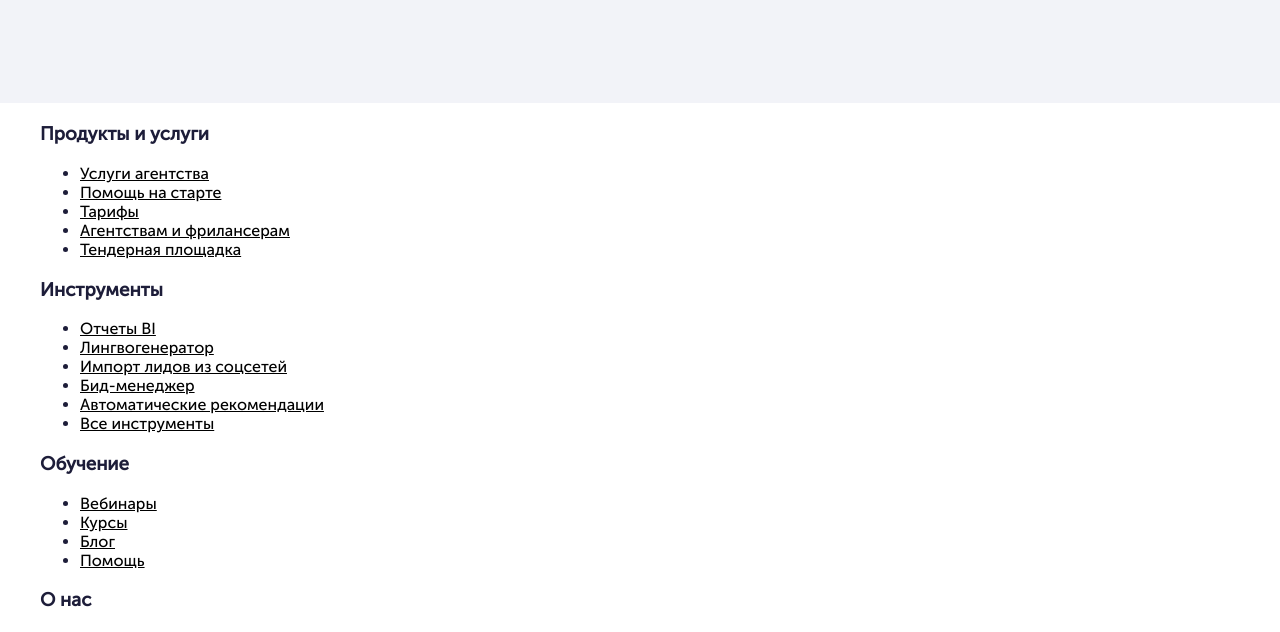
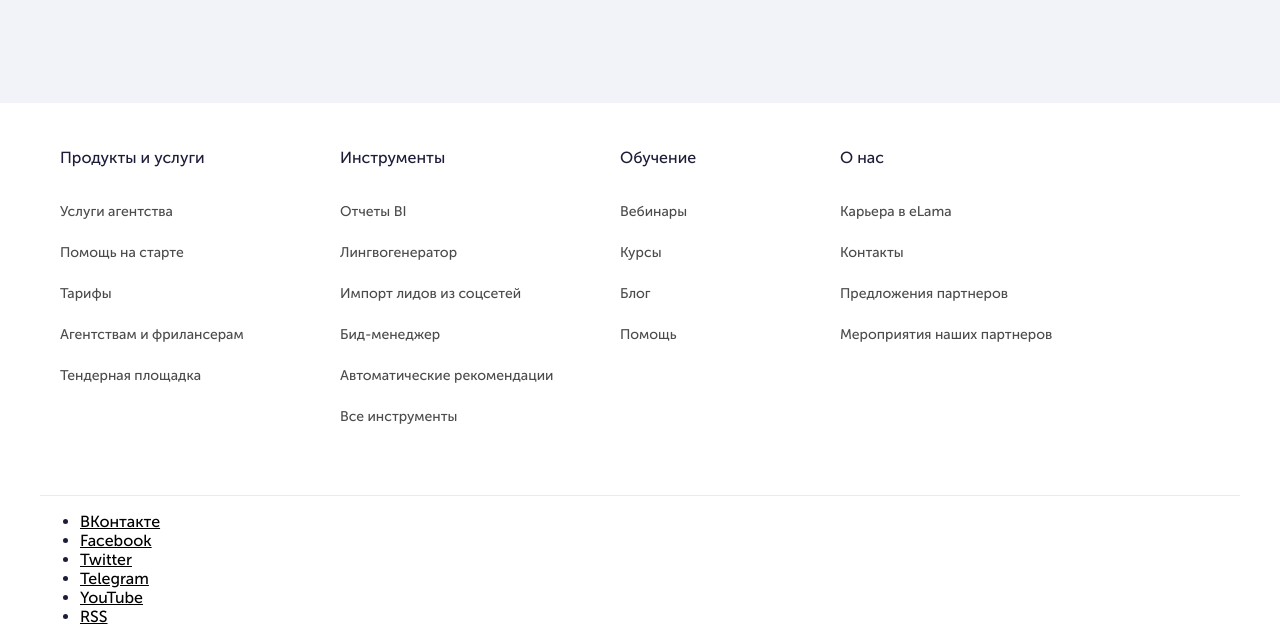
Before and after one commit to akuzevanova/eLama_main, a website: page src/index.html in a window 1280 px wide. Shown: the part 5388-6020 px from the top of the page. Drawn offline with nearby package versions, Linux system fonts and the light colour scheme; files that its build step writes are made by us from their sources.

Commit message:
bottommap block

```diff
--- a/src/styles/bottommap-block.css
+++ b/src/styles/bottommap-block.css
@@ -0,0 +1,49 @@
+.bottommap-block {
+}
+
+.bottommap-container {
+  display: flex;
+  justify-content: flex-start;
+  border-bottom: 1px solid #e7eaf1;
+  padding: 45px 0 36px;
+}
+
+.bottommap-col {
+  padding: 0 20px;
+  max-width: 20%;
+}
+
+.bottommap-title {
+  margin: 0 0 30px;
+  font-size: 16px;
+  font-weight: 100;
+}
+
+.bottommap-list li {
+  list-style-type: none;
+  margin: 0 0 11px;
+  display: inline-block;
+  color: #1d1d39;
+  font-size: 14px;
+  font-weight: 100;
+  width: 215px;
+  line-height: 30px;
+  opacity: 70%;
+}
+
+.bottommap-list {
+  padding: 0;
+}
+
+.bottommap-list-point a {
+  text-decoration: none;
+}
+
+.bottommap-list-link:hover {
+  color: #039be6;
+  transition: color 125ms;
+}
+
+.bottommap-col16 {
+  max-width: 15%;
+}
--- a/src/views/bottommap-block.html
+++ b/src/views/bottommap-block.html
@@ -1,6 +1,6 @@
 <div class="bottommap-block">
   <div class="bottommap-container container">
-    <div class="bottommap-products">
+    <div class="bottommap-col">
       <h3 class="bottommap-title">Продукты и услуги</h3>
       <ul class="bottommap-list">
         <li class="bottommap-list-point">
@@ -34,7 +34,7 @@
         </li>
       </ul>
     </div>
-    <div class="bottommap-tools">
+    <div class="bottommap-col">
       <h3 class="bottommap-title">Инструменты</h3>
       <ul class="bottommap-list">
         <li class="bottommap-list-point">
@@ -81,7 +81,7 @@
         </li>
       </ul>
     </div>
-    <div class="bottommap-education">
+    <div class="bottommap-col bottommap-col16">
       <h3 class="bottommap-title">Обучение</h3>
       <ul class="bottommap-list">
         <li class="bottommap-list-point">
@@ -108,7 +108,7 @@
         </li>
       </ul>
     </div>
-    <div class="bottommap-aboutus">
+    <div class="bottommap-col">
       <h3 class="bottommap-title">О нас</h3>
       <ul class="bottommap-list">
         <li class="bottommap-list-point">
```
